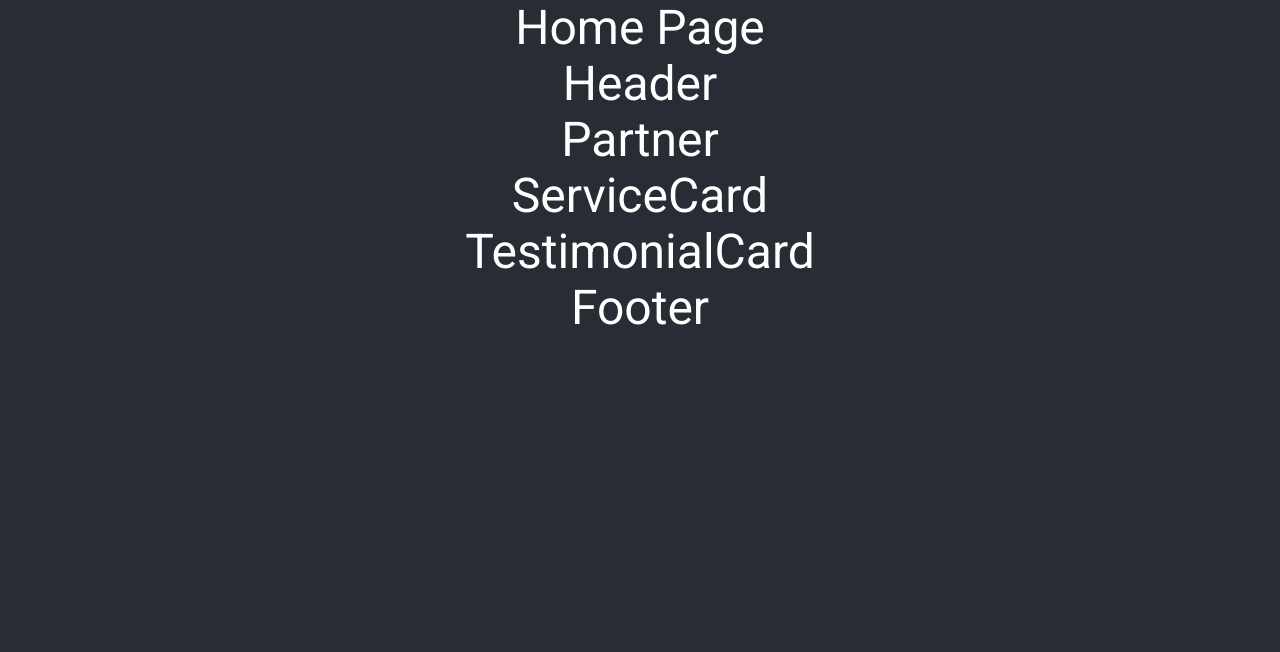
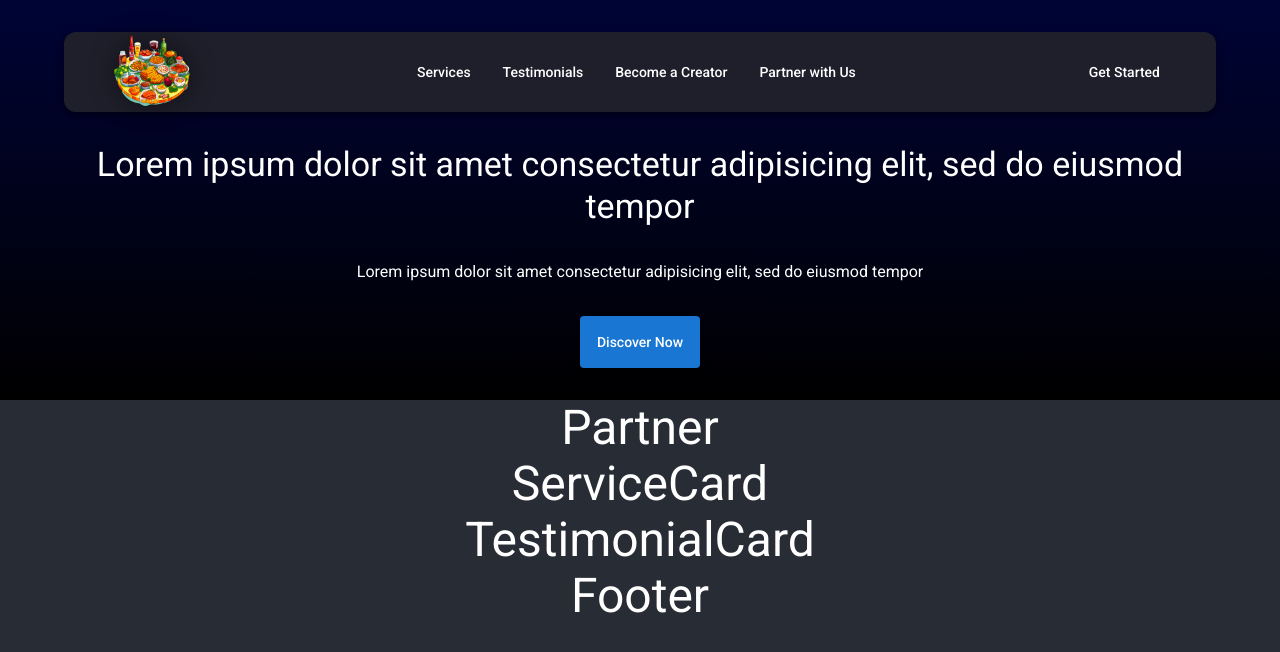
Before and after one commit to Rosovski/affilyit-landing, a Next.js app: page / in a window 1280 px wide. Shown: the top 652 px of the page. Built offline with nearby package versions, Linux system fonts and the light colour scheme; what @mui/material-nextjs would draw is missing.

Commit message:
header nearly done

```diff
--- a/app/page.js
+++ b/app/page.js
@@ -1,4 +1,4 @@
-import { Box, Typography } from "@mui/material";
+import { Box } from "@mui/material";
 import Header from "@/components/Header/Header";
 import Partner from "@/components/Partner/Partner";
 import ServiceCards from "@/components/ServiceCards/ServiceCards";
@@ -9,7 +9,6 @@ import styles from "./page.module.css";
 export default function Home() {
   return (
     <Box sx={{ width: "100%" }}>
-      <Typography variant="h3">Home Page</Typography>
       <Header />
       <Partner />
       <ServiceCards />
--- a/components/Header/Header.js
+++ b/components/Header/Header.js
@@ -1,9 +1,75 @@
-import { Box, Typography } from "@mui/material";
+import Link from "next/link";
+import Image from "next/image";
+import { Box, AppBar, Toolbar, Typography, Button } from "@mui/material";
+import logoImg from "@/assets/logo.png";
+import styles from "./header.module.css";
+
+const navLinks = [
+  "Services",
+  "Testimonials",
+  "Become a Creator",
+  "Partner with Us",
+];
 
 export default function Header() {
   return (
-    <Box>
-      <Typography variant="h3">Header</Typography>
+    <Box className={styles.container}>
+      <AppBar
+        position="static"
+        sx={{
+          borderRadius: "12px",
+          backgroundColor: "#1e1f2a",
+        }}
+      >
+        <Toolbar disableGutter>
+          <Link className={styles.logo} href="/">
+            <Image src={logoImg} alt="Affilyit ai" priority />
+          </Link>
+          <Box
+            sx={{
+              flexGrow: 1,
+              display: "flex",
+              justifyContent: "center",
+              gap: 2,
+            }}
+          >
+            {navLinks.map((navLink) => {
+              return (
+                <Button
+                  key={navLink}
+                  sx={{
+                    my: 2,
+                    color: "white",
+                    display: "block",
+                    ":hover": {
+                      bgcolor: "#282c34",
+                    },
+                  }}
+                >
+                  {navLink}
+                </Button>
+              );
+            })}
+          </Box>
+          <Box className={styles["button_getStarted"]}>
+            <Button sx={{ color: "white" }}>Get Started</Button>
+          </Box>
+        </Toolbar>
+      </AppBar>
+      <Typography variant="h4">
+        Lorem ipsum dolor sit amet consectetur adipisicing elit, sed do eiusmod
+        tempor
+      </Typography>
+      <Typography variant="body1">
+        Lorem ipsum dolor sit amet consectetur adipisicing elit, sed do eiusmod
+        tempor
+      </Typography>
+      <Button
+        variant="contained"
+        sx={{ display: "block", width: "120px", height: "60px" }}
+      >
+        Discover Now
+      </Button>
     </Box>
   );
 }
--- /dev/null
+++ b/components/Header/header.module.css
@@ -0,0 +1,34 @@
+.container {
+  background-image: linear-gradient(#000435, #000000);
+  height: 400px;
+  padding: 2rem 4rem;
+  display: flex;
+  flex-direction: column;
+  align-items: center;
+  justify-content: center;
+  gap: 2rem;
+}
+
+.logo {
+  margin-left: 1.5rem;
+  display: flex;
+  align-items: center;
+  justify-content: center;
+  gap: 2rem;
+  text-decoration: none;
+  color: #ddd6cb;
+  font-weight: bold;
+  letter-spacing: 0.15rem;
+  font-size: 1.5rem;
+}
+
+.logo img {
+  width: 5rem;
+  height: 5rem;
+  object-fit: contain;
+  filter: drop-shadow(0 0 0.75rem rgba(0, 0, 0, 0.5));
+}
+
+.button_getStarted {
+  margin-right: 1.5rem;
+}
--- a/theme.js
+++ b/theme.js
@@ -5,6 +5,9 @@ const theme = createTheme({
   cssVariables: true,
   typography: {
     fontFamily: "var(--font-roboto)",
+    button: {
+      textTransform: "none",
+    },
   },
 });
 
```
Also changed, not shown: assets/logo.png (added).
